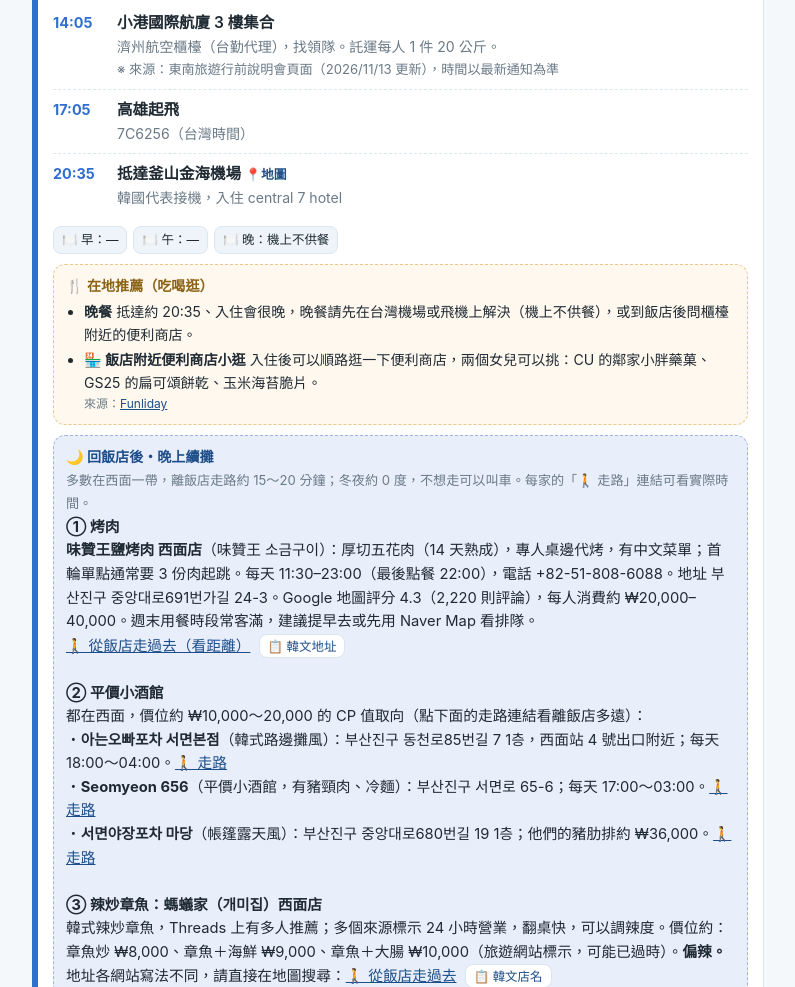
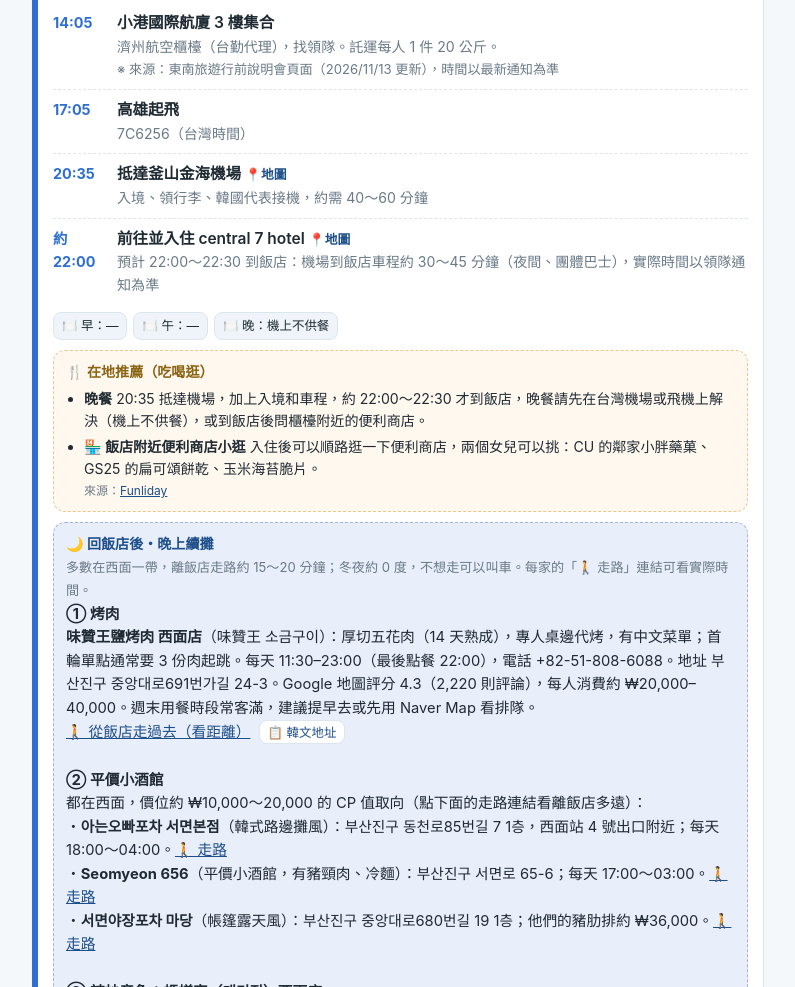
Before and after one commit to xzxz00222-code/Busan, a plain HTML site: page index.html in a window 1280 px wide. Shown: the part 2495-3482 px from the top of the page, without its empty margins (242-1037 px from the left). Drawn offline with Linux system fonts and the light colour scheme.

Commit message:
D1: split arrival into airport (20:35) and hotel check-in (~22:00); update dinner note
Co-Authored-By: Claude Sonnet 5.5 <noreply@anthropic.com>

```diff
--- a/index.html
+++ b/index.html
@@ -427,9 +427,10 @@ const DAYS=[
   items:[
    ['14:05','小港國際航廈 3 樓集合','濟州航空櫃檯（台勤代理），找領隊。託運每人 1 件 20 公斤。<br><span class="small">※ 來源：東南旅遊行前說明會頁面（2026/11/13 更新），時間以最新通知為準</span>'],
    ['17:05','高雄起飛','7C6256（台灣時間）'],
-   ['20:35','抵達釜山金海機場','韓國代表接機，入住 central 7 hotel','Gimhae International Airport']
+   ['20:35','抵達釜山金海機場','入境、領行李、韓國代表接機，約需 40～60 分鐘','Gimhae International Airport'],
+   ['約 22:00','前往並入住 central 7 hotel','預計 22:00～22:30 到飯店：機場到飯店車程約 30～45 分鐘（夜間、團體巴士），實際時間以領隊通知為準','central 7 hotel Busan']
   ],meals:['早：—','午：—','晚：機上不供餐'],
-  local:[['晚餐','抵達約 20:35、入住會很晚，晚餐請先在台灣機場或飛機上解決（機上不供餐），或到飯店後問櫃檯附近的便利商店。'],
+  local:[['晚餐','20:35 抵達機場，加上入境和車程，約 22:00～22:30 才到飯店，晚餐請先在台灣機場或飛機上解決（機上不供餐），或到飯店後問櫃檯附近的便利商店。'],
    ['🏪 飯店附近便利商店小逛','入住後可以順路逛一下便利商店，兩個女兒可以挑：CU 的鄰家小胖藥菓、GS25 的扁可頌餅乾、玉米海苔脆片。','來源：'+L('Funliday','https://www.funliday.com/posts/2026-korea-oliveyoung/')]]},
  {d:2,date:'12/4',wd:'五',title:'白淺灘・海苔博物館・龍宮寺・樂天 Outlet',c:'var(--d2)',
   items:[
```
